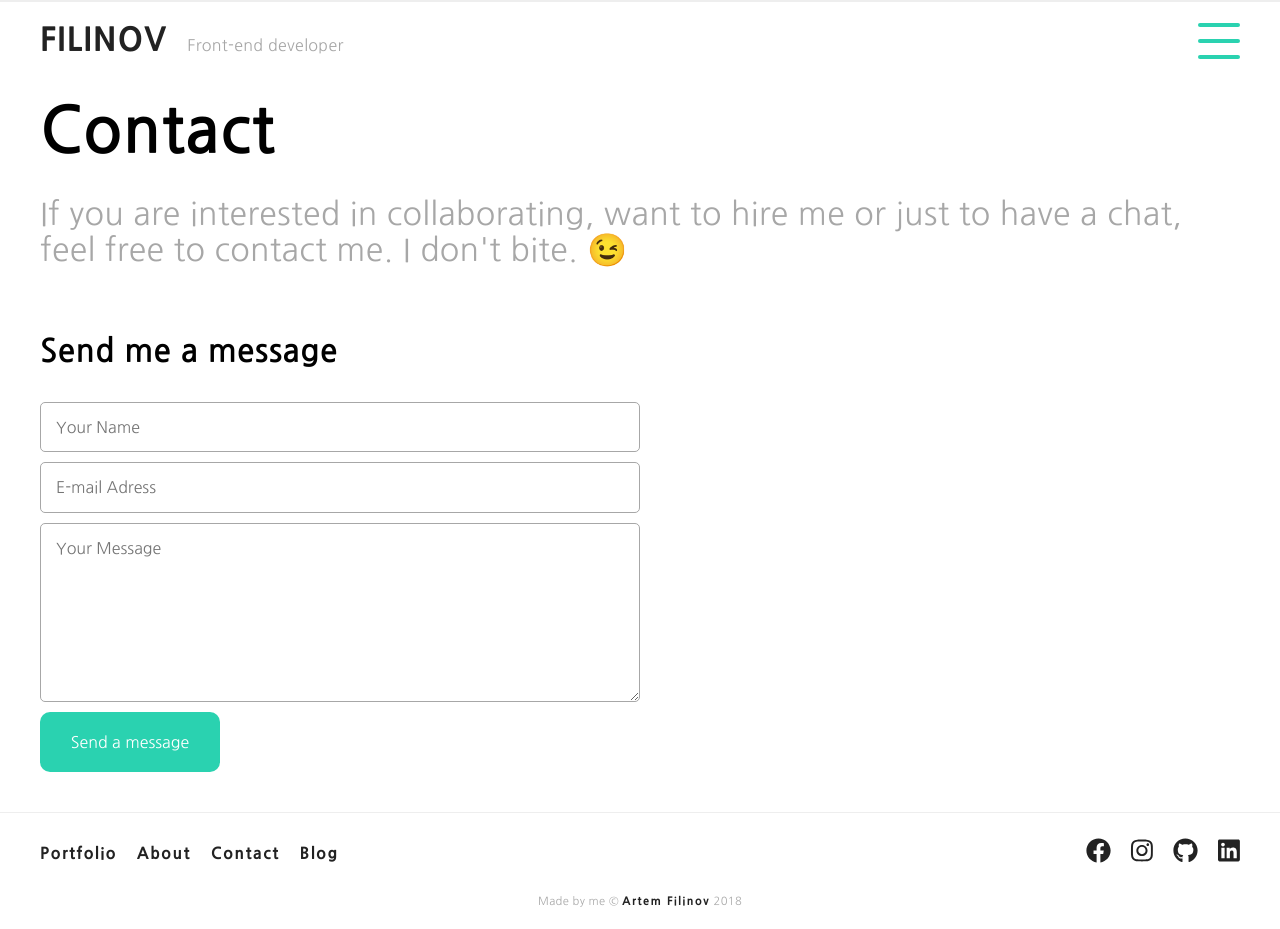
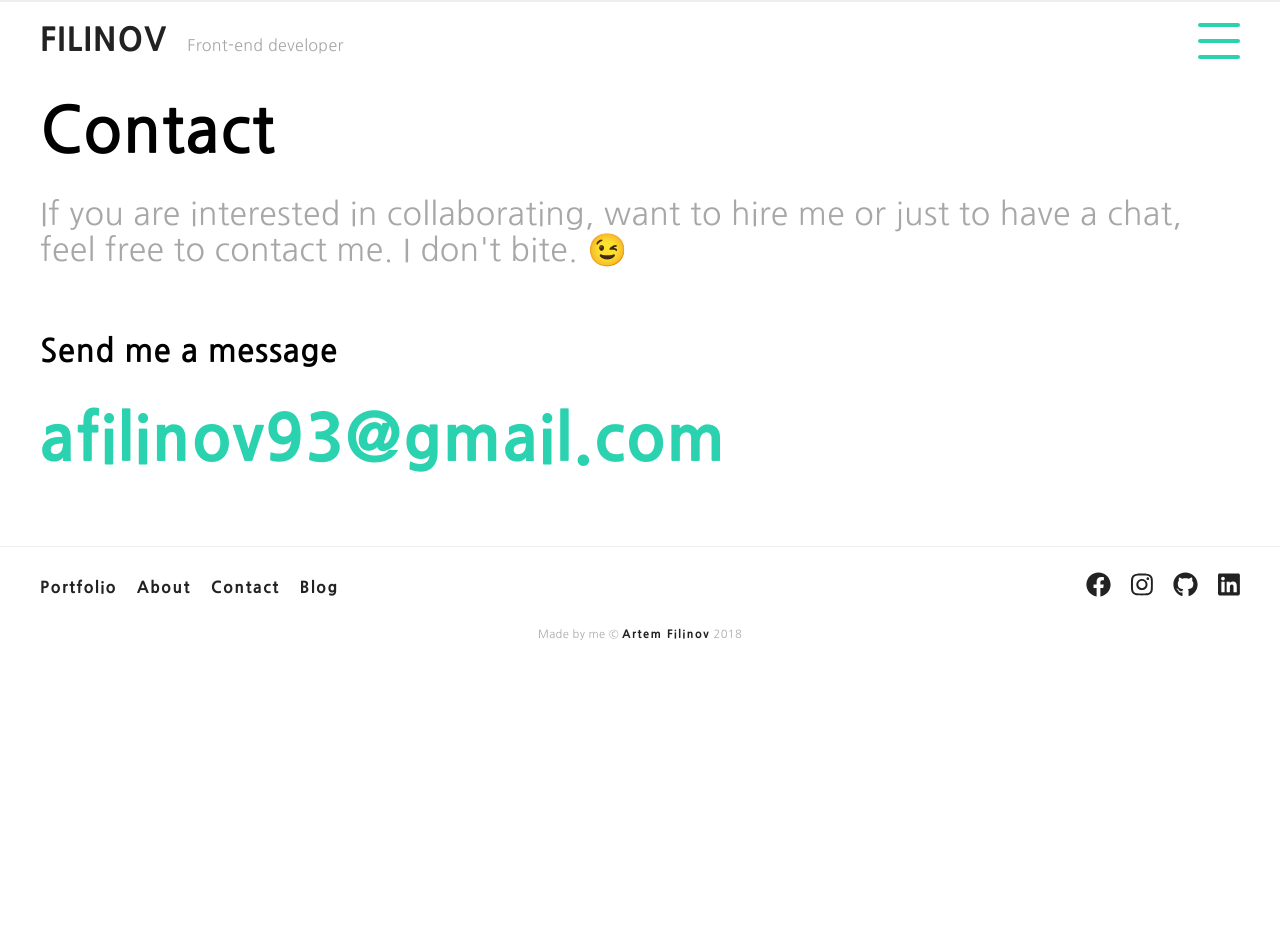
Before and after one commit to Johnnypanda/portfolio-v-3, a React app: page /contact in a window 1280 px wide. After the commit the page ends 800 px from the top, so only its background shows below. Built offline with nearby package versions, Linux system fonts and the light colour scheme.

Commit message:
add route transition

```diff
--- a/package.json
+++ b/package.json
@@ -8,6 +8,7 @@
     "@fortawesome/free-solid-svg-icons": "^5.1.0-11",
     "@fortawesome/react-fontawesome": "0.1.0-11",
     "autoprefixer": "7.1.6",
+    "axios": "^0.18.0",
     "babel-core": "6.26.0",
     "babel-eslint": "7.2.3",
     "babel-jest": "20.0.3",
@@ -34,6 +35,7 @@
     "jest": "20.0.4",
     "jquery": "^3.3.1",
     "node-sass": "^4.9.3",
+    "nodemailer": "^4.6.8",
     "normalize.css": "^8.0.0",
     "object-assign": "4.1.1",
     "popper.js": "^1.14.4",
@@ -45,6 +47,7 @@
     "react-dev-utils": "^5.0.1",
     "react-dom": "^16.4.2",
     "react-router-dom": "^4.3.1",
+    "react-transition-group": "^2.4.0",
     "resolve": "1.6.0",
     "sass-loader": "^7.1.0",
     "style-loader": "0.19.0",
--- a/src/App.js
+++ b/src/App.js
@@ -6,8 +6,11 @@ import Home from './components/Home';
 import Portfolio from './components/Portfolio';
 import Contact from './components/Contact';
 import About from './components/About';
-import { Route } from 'react-router-dom'
+import { Route, Switch } from 'react-router-dom'
 import ScrollToTop from './components/ScrollToTop';
+
+import { TransitionGroup, CSSTransition } from "react-transition-group";
+
 class App extends Component {
   constructor(props) {
     super(props);
@@ -74,6 +77,14 @@ class App extends Component {
 
   render() {
     return (
+      <Route render={({ location }) =>(
+        <TransitionGroup>
+        <CSSTransition
+          key={location.key}
+          timeout={300}
+          classNames='fade'
+        >
+          <Switch location={location}>
             <ScrollToTop>
               <div className="App">
                 <Header />
@@ -92,6 +103,10 @@ class App extends Component {
                 <Footer />
                 </div>
               </ScrollToTop>
+          </Switch>
+          </CSSTransition>
+        </TransitionGroup>
+      )} />
     );
   }
 }
--- a/src/components/Contact.js
+++ b/src/components/Contact.js
@@ -11,16 +11,9 @@ class Contact extends Component {
 
                 </div>
                     <div className="site-contact__info">
+                        <h3>Send me a message</h3>
+                        <a href="mailto:afilinov93@gmail.com">afilinov93@gmail.com</a>
 
-                        <div className="site-contact__form">
-                            <h3>Send me a message</h3>
-                            <form action="">
-                            <input type="text" name="name" placeholder="Your Name" />
-                            <input type="email" name="e-mail" placeholder="E-mail Adress" />
-                            <textarea name="text" id="" rows="8" placeholder="Your Message"></textarea>
-                            <button class="btn-send">Send a message</button>
-                            </form>
-                        </div>
                     </div>
             </section>
         )
--- a/src/index.scss
+++ b/src/index.scss
@@ -62,6 +62,20 @@ text-decoration: none;
 color:$hoverColor;
 cursor: pointer;
 }
+
+// --- ROUTE TRANSITIONS
+
+.fade-enter {
+    opacity: 0;
+    z-index: 1;
+  }
+
+  .fade-enter.fade-enter-active {
+    opacity: 1;
+    transition: opacity 250ms ease-in;
+  }
+
+
 // ---- WRAPPER ---------
 
 .wrapper {
@@ -190,7 +204,7 @@ cursor: pointer;
     right: 0;
     z-index: 10;
     height: 125px;
-    transition: top 0.3s ease-in-out;
+    transition: top 0.2s ease-in;
     will-change: height;
 
     &__nav{
@@ -542,14 +556,26 @@ cursor: pointer;
         }
     }
 
+    &__info {
+        padding-bottom: 30px;
+        text-align: left;
+        h3{
+            font-size: 2rem;
+        }
+
+        a {
+        font-size: 4rem;
+        color: $hoverColor;
+        }
+
+        a:hover {
+            color: $hoverColorDarker;
+        }
+    }
+
     &__form{
 
         max-width: 600px;
-
-        h3{
-            text-align: left;
-            font-size: 2rem;
-        }
         input, textarea {
             display: block;
             width: 100%;
```
Also changed, not shown: src/components/ContactForm.js (added, +45 -0 lines), 1 other file (tests, documents, lock files or other folders). Lines whose indentation alone changed are shown as unchanged.
